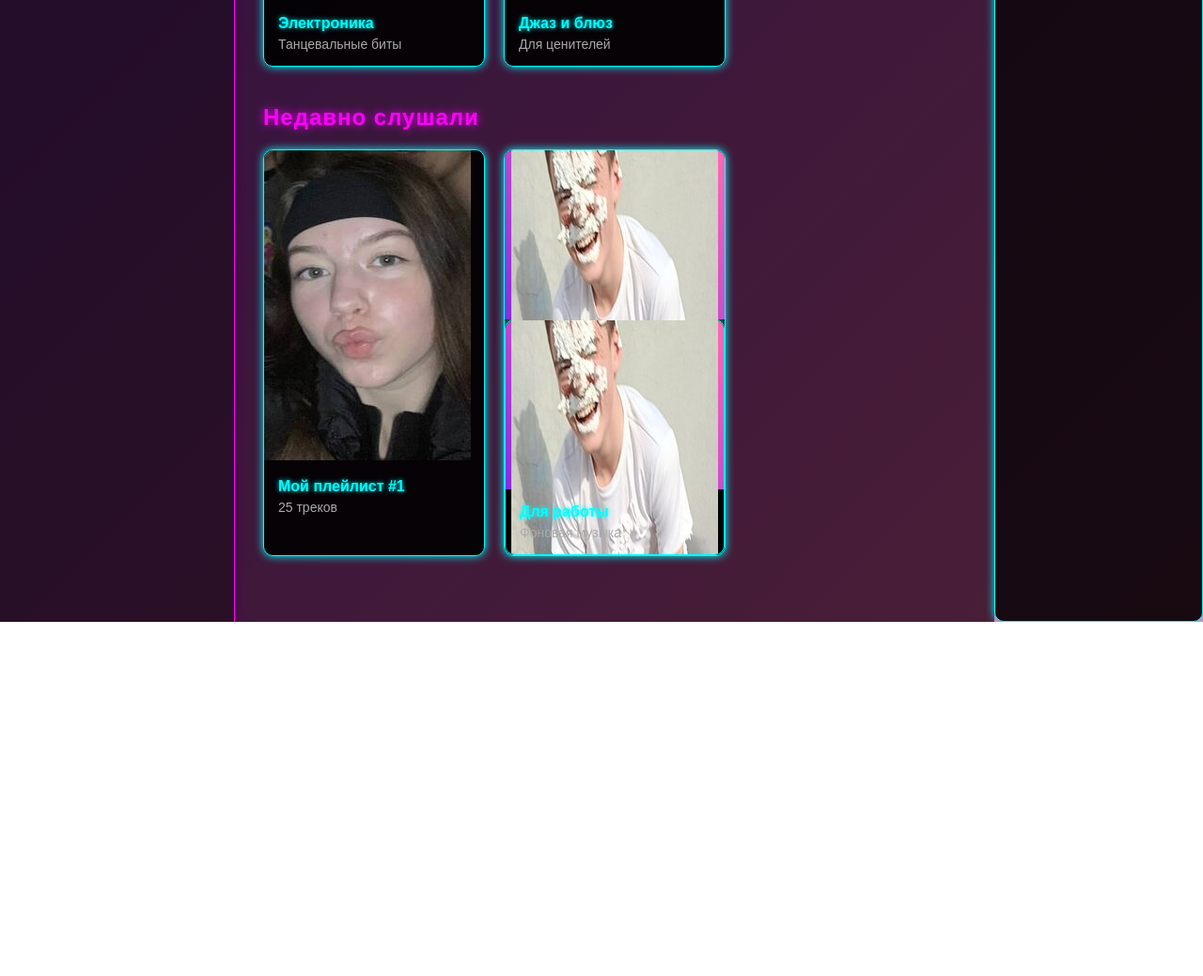
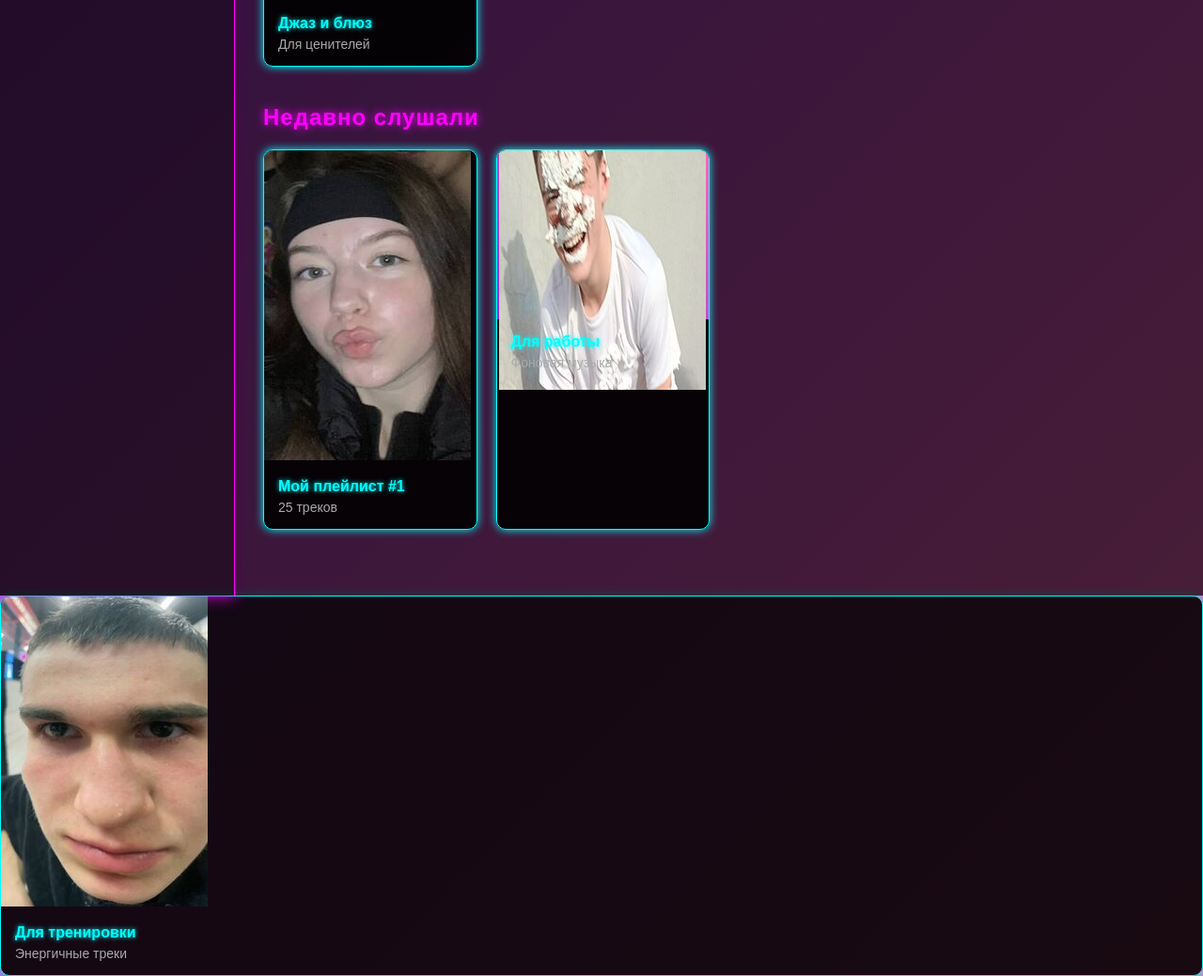
Before and after one commit to maks8vamp-spec/maks8vamp-spec.github.io, a plain HTML site: page index.html in a window 1280 px wide. Shown: the part 911-1950 px from the top of the page at 94% size. Before the commit the page ends 1573 px from the top, so only its background shows below. Drawn offline with Linux system fonts and the light colour scheme.

Commit message:
Update index.html

```diff
--- a/index.html
+++ b/index.html
@@ -466,12 +466,6 @@
                     </div>
                 </div>
                 <div class="playlist-card" id="work-playlist">
-                    <div class="playlist-cover" onclick="toggleWorkMusic()">
-                        <div class="playlist-cover" onclick="toggleWorkMusic()">
-                        <img src="PIska/d.jpg" class="now-playing-avatar" alt="Для работы">
-                     </div>
-                    </div>
-                   <div class="playlist-card" id="work-playlist">
     <!-- Исправленный блок с аватаркой -->
     <div class="playlist-cover" onclick="toggleWorkMusic()">
         <img src="PIska/d.jpg" class="playlist-avatar" alt="Для работы">
@@ -489,6 +483,11 @@
                 <i class="fas fa-play"></i> Включить
             </button>
             <span class="work-status">Выключено</span>
+        </div>
+    </div>
+</div>
+
+
         </div>
     </div>
 </div>
```
